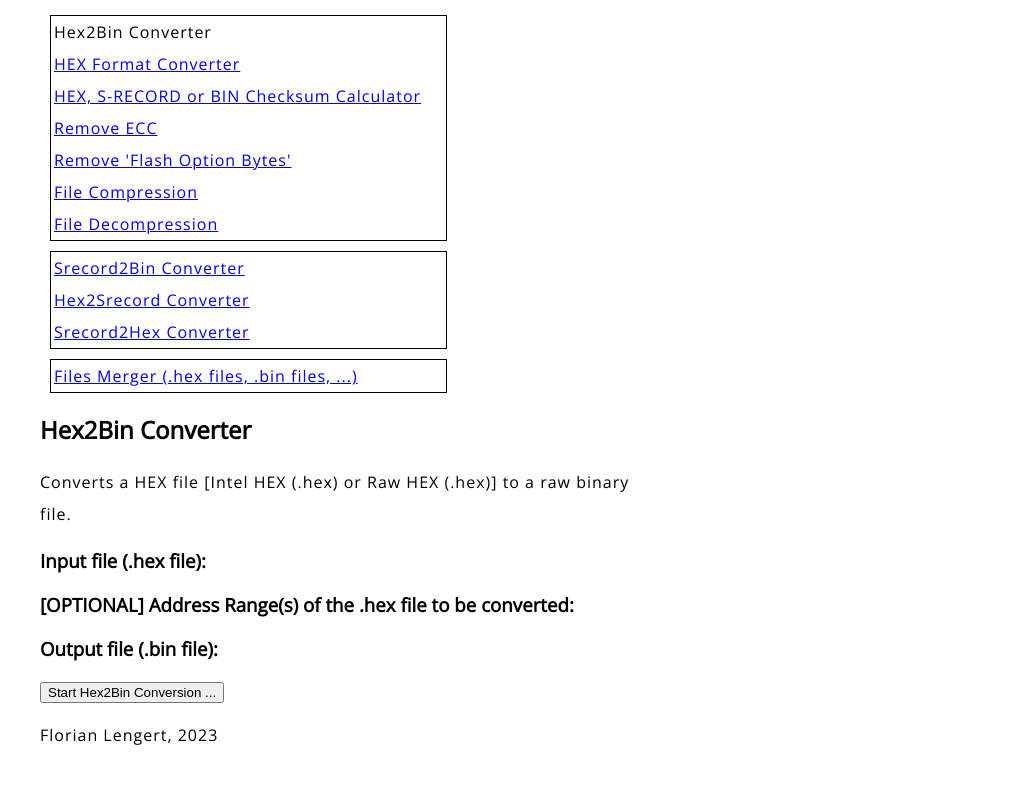
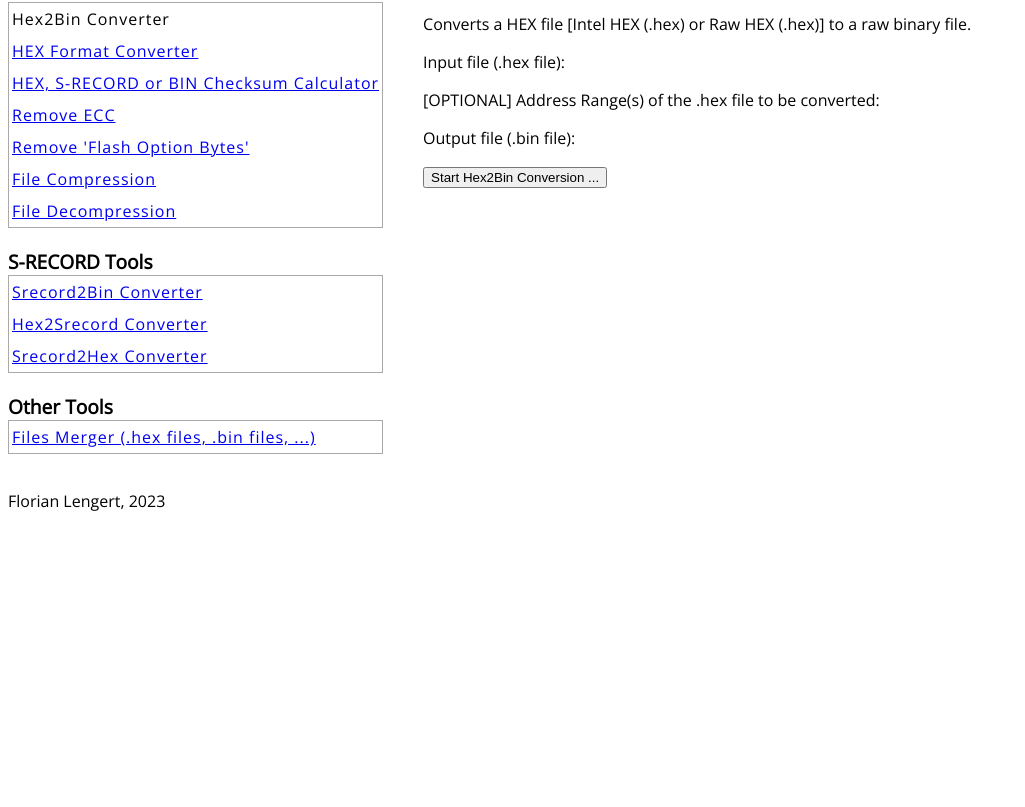
Before and after one commit to flow1980/HexUtility, a plain HTML site: page app-hex2bin/hex2bin.html in a window 1280 px wide. Shown: the part 111-918 px from the top of the page, without its empty margins (0-1025 px from the left). After the commit the page ends 800 px from the top, so only its background shows below. Drawn offline with nearby package versions, Linux system fonts and the light colour scheme.

Commit message:
Start of styling.

```diff
--- a/app-hex2bin/hex2bin.html
+++ b/app-hex2bin/hex2bin.html
@@ -16,9 +16,11 @@
       <h1>Hex Utility Suite</h1>
     </header>
 
-    <div class="outer">
-      <nav id="nav-hex-tools">
-        <ul class="nav-no-bullets">
+    <div class="content-area">
+      <div class="nav-area">
+        <nav>
+          <p class="nav-headline"><b>HEX Tools</b></p>
+          <ul>
             <li>Hex2Bin Converter</li>
             <li><a href="../app-hex-format-converter/hex-format-converter.html">HEX Format Converter</a></li>
             <li><a href="../app-checksum-calculator/checksum-calculator.html">HEX, S-RECORD or BIN Checksum Calculator</a></li>
@@ -28,42 +30,46 @@
             <li><a href="../app-file-decompression/file-decompression.html">File Decompression</a></li>
           </ul>
         </nav>
-      <nav id="nav-s-record-tools">
-        <ul class="nav-no-bullets">
+        <nav>
+          <p class="nav-headline"><b>S-RECORD Tools</b></p>
+          <ul>
             <li><a href="../app-srecord2bin/srecord2bin.html">Srecord2Bin Converter</a></li>
             <li><a href="../app-hex2srecord/hex2srecord.html">Hex2Srecord Converter</a></li>
             <li><a href="../app-srecord2hex/srecord2hex.html">Srecord2Hex Converter</a></li>
           </ul>
         </nav>
-      <nav id="nav-other-tools">
-        <ul class="nav-no-bullets">
+        <nav>
+          <p class="nav-headline"><b>Other Tools</b></p>
+          <ul>
             <li><a href="../app-files-merger/files-merger.html">Files Merger (.hex files, .bin files, ...)</a></li>
           </ul>
         </nav>
-    </div>
+      </div>   <!-- nav-area -->
 
       <main>
-      <h2>Hex2Bin Converter</h2>
+        <p class="no-margin"><b>Hex2Bin Converter</b></p>
 
         <p>Converts a HEX file [Intel HEX (.hex) or Raw HEX (.hex)] to a raw binary file.</p>
 
-      <section id="hex2bin_input-hex">
-        <h3>Input file (.hex file):</h3>
+        <div id="hex2bin_input-hex">
+          <p class="tool-subheading">Input file (.hex file):</p>
 
-      </section>
+        </div>
 
-      <section id="hex2bin_address-ranges">
-        <h3>[OPTIONAL] Address Range(s) of the .hex file to be converted:</h3>
+        <div id="hex2bin_address-ranges">
+          <p class="tool-subheading">[OPTIONAL] Address Range(s) of the .hex file to be converted:</p>
 
-      </section>
+        </div>
 
-      <section id="hex2bin_output-bin">
-        <h3>Output file (.bin file):</h3>
+        <div id="hex2bin_output-bin">
+          <p class="tool-subheading">Output file (.bin file):</p>
 
-      </section>
+        </div>
 
         <button id="hex2bin-start-conversion">Start Hex2Bin Conversion ...</button>
       </main>
+
+    </div>  <!-- content-area -->
 
     <footer>
         <p>Florian Lengert, 2023</p>
--- a/styles/style.css
+++ b/styles/style.css
@@ -1,12 +1,46 @@
+/* Handle basic element styling */
+/*---------------------------------------------------------------------------------------------------------------------
+*/
+
 html {
-  margin: 0 auto;
-  padding: 2rem;
-  display: grid;
-  grid-template-columns: 1fr 1fr;
-  /*background-color: #00539F;*/
+  /*margin: 0 auto;*/
+  /*padding: 2rem;*/
 
+  /*font-size: 12px;*/
   font-weight: normal;
   font-family: 'Open Sans', sans-serif;
+
+  /*display: grid;
+  grid-template-columns: 1fr 1fr;*/
+  /*background-color: #00539F;*/
+  box-sizing: border-box;   /* Use the alternative box model */
+}
+
+*,
+*::before,
+*::after {
+  box-sizing: inherit;   /* Inherited from the html element */
+}
+
+.no-margin {
+  margin: 0;
+}
+
+/*body {
+  display: flex;
+}*/
+
+.content-area {
+  display: flex;
+  margin: 0 auto;
+}
+
+main {
+  margin-left: 40px;
+}
+
+.tool-subheading {
+  font-size: 1rem;
 }
 
 /*h1 {
@@ -16,18 +50,24 @@ html {
   font-size: 1.5rem;
 }*/
 
-.nav-no-bullets {
+.nav-area {
+  width: max-content;
+}
+
+.nav-headline {
+  font-size: 1.2em;
+  margin: 0;
+}
+
+nav > ul {   /* Child combinator */
   list-style-type: none; /* Remove bullets */
   padding: 0 3px; /* Remove padding */
-  margin: 0; /* Remove margins */
+  width: inherit; /* Inherited from the parent element */
+  border: 1px solid darkgray;
+  margin: 0 0 20px 0;
 }
 
 li {
-  line-height: 2;
-  letter-spacing: 1px;
-}
-
-p {
   line-height: 2;
   letter-spacing: 1px;
 }
@@ -37,21 +77,17 @@ img {
   margin: 0 auto;
 }
 
-nav {
-  width: max-content;
-  margin: 10px;
-}
-
-.outer {
-  width: max-content;
-}
-
-#nav-hex-tools, #nav-s-record-tools, #nav-other-tools {
-  width: calc(100%);
-  border: 1px solid black;
-  margin: 10px;
-}
-
 a:hover {
   text-decoration: none;
 }
+
+/*
+body {
+  background-color: pink;
+}
+
+@media (min-width: 30em) {
+  body {
+    background-color: blue;
+  }
+}*/
```
Also changed, not shown: app-checksum-calculator/checksum-calculator.html (+10 -7 lines), app-file-compression/file-compression.html (+10 -7 lines), app-file-decompression/file-decompression.html (+10 -7 lines), app-files-merger/files-merger.html (+10 -7 lines), app-hex-format-converter/hex-format-converter.html (+10 -7 lines), app-hex2srecord/hex2srecord.html (+10 -7 lines), app-remove-ecc/remove-ecc.html (+10 -7 lines), app-remove-flash-option-bytes/remove-flash-option-bytes.html (+10 -7 lines), app-srecord2bin/srecord2bin.html (+10 -7 lines), app-srecord2hex/srecord2hex.html (+10 -7 lines), index.html (+10 -7 lines). Lines whose indentation alone changed are shown as unchanged.
